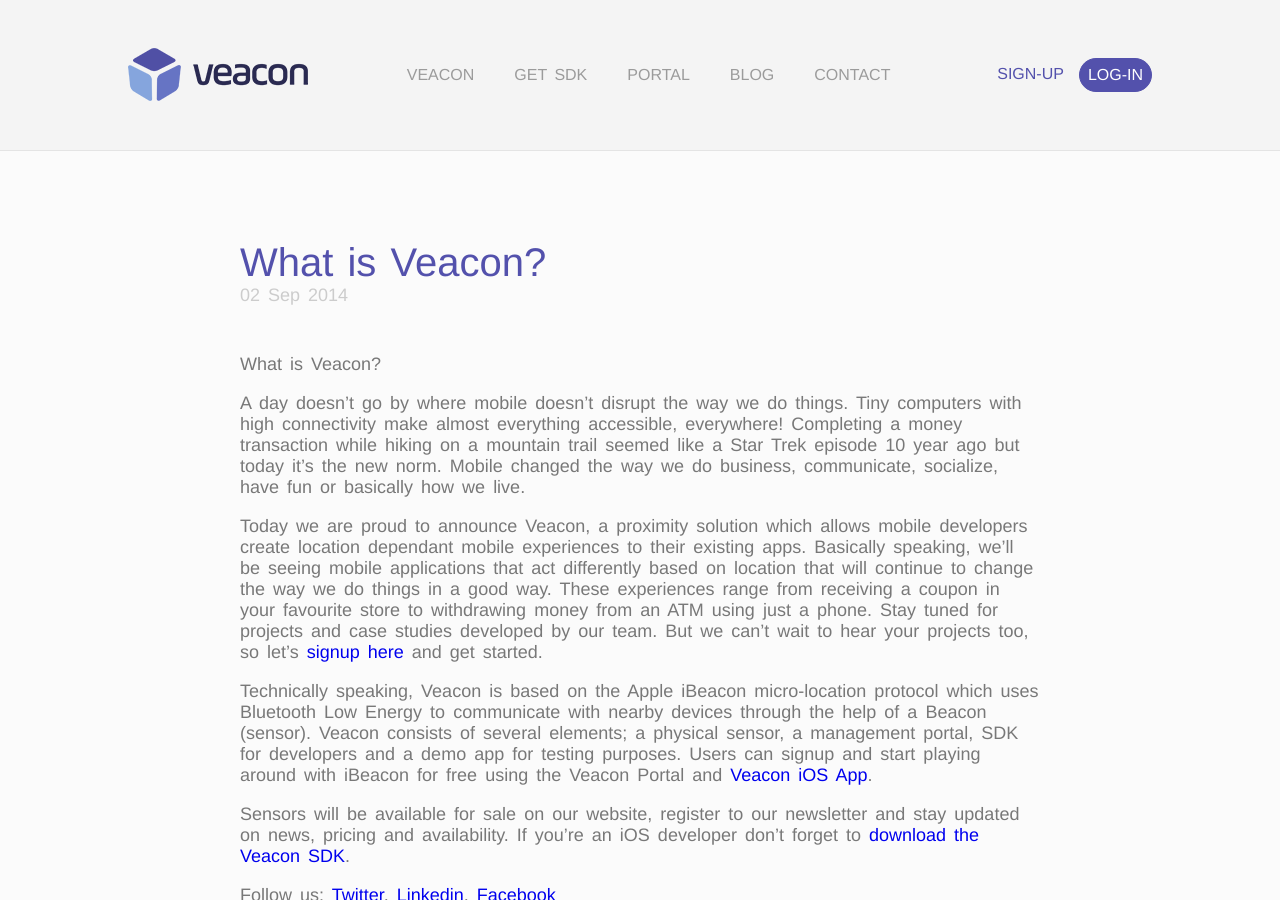
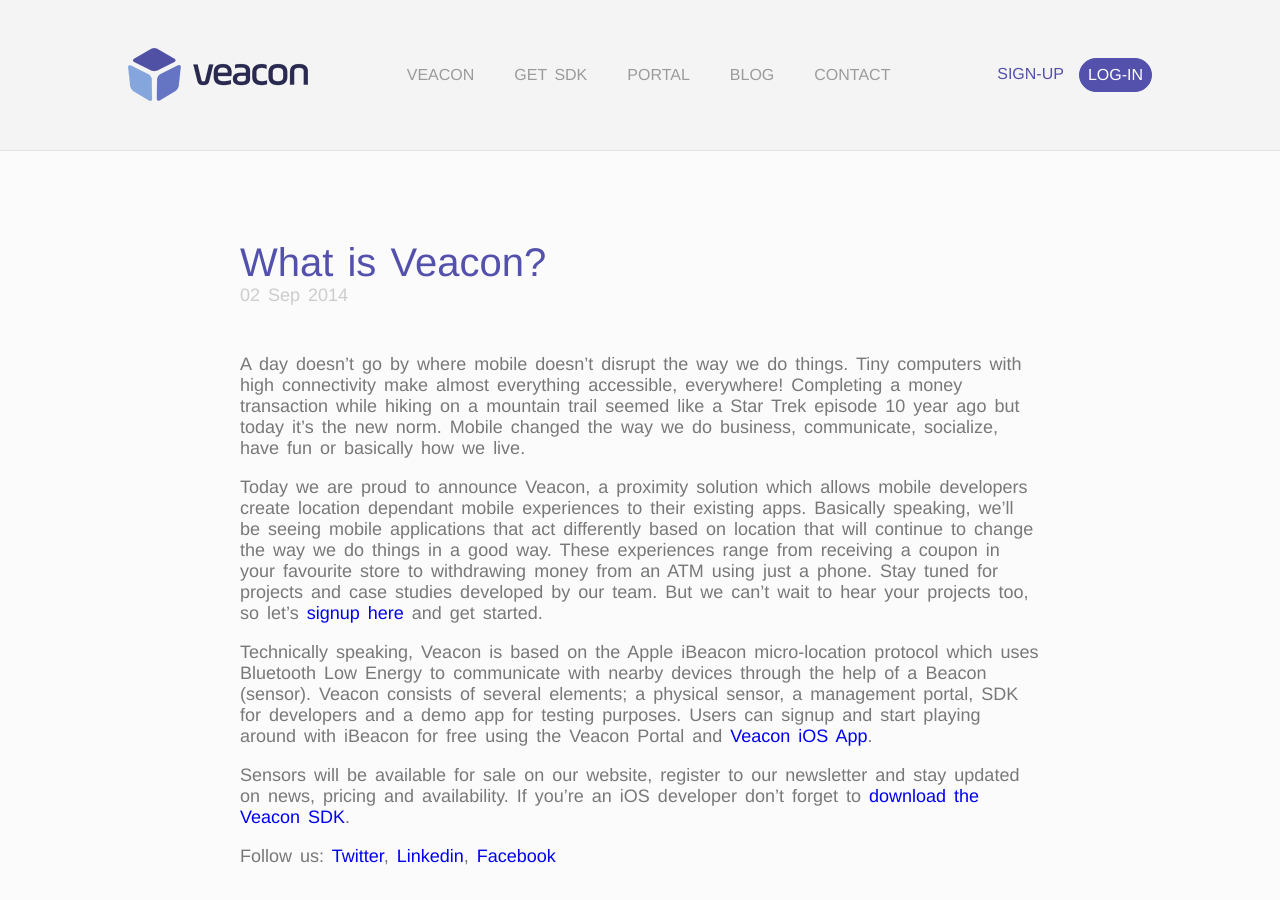
Before and after one commit to Valensas/veacon.com, a Jekyll site: the page built from _posts/2014-09-02-what-is-veacon.md, in a window 1280 px wide and 900 px high. Built offline with Jekyll 4.4.1, drawn with Linux system fonts in a browser that asks for light colours; comment, search, counter and statistics services are not loaded.

Commit message:
What is Veacon?
First blog post

```diff
--- a/_posts/2014-09-02-what-is-veacon.md
+++ b/_posts/2014-09-02-what-is-veacon.md
@@ -2,8 +2,6 @@
 layout: post
 title: What is Veacon?
 ---
-What is Veacon?
-
 A day doesn't go by where mobile doesn't disrupt the way we do things. Tiny computers with high connectivity make almost everything accessible, everywhere! Completing a money transaction while hiking on a mountain trail seemed like a Star Trek episode 10 year ago but today it's the new norm. Mobile changed the way we do business, communicate, socialize, have fun or basically how we live.
 
 Today we are proud to announce Veacon, a proximity solution which allows mobile developers create location dependant mobile experiences to their existing apps. Basically speaking, we'll be seeing mobile applications that act differently based on location that will continue to change the way we do things in a good way. These experiences range from receiving a coupon in your favourite store to withdrawing money from an ATM using just a phone. Stay tuned for projects and case studies developed by our team. But we can't wait to hear your projects too, so let's [signup here](http://portal.veacon.com){:target="_blank"} and get started.
```
Also changed, not shown: blog_images/Veacon.png (added).
